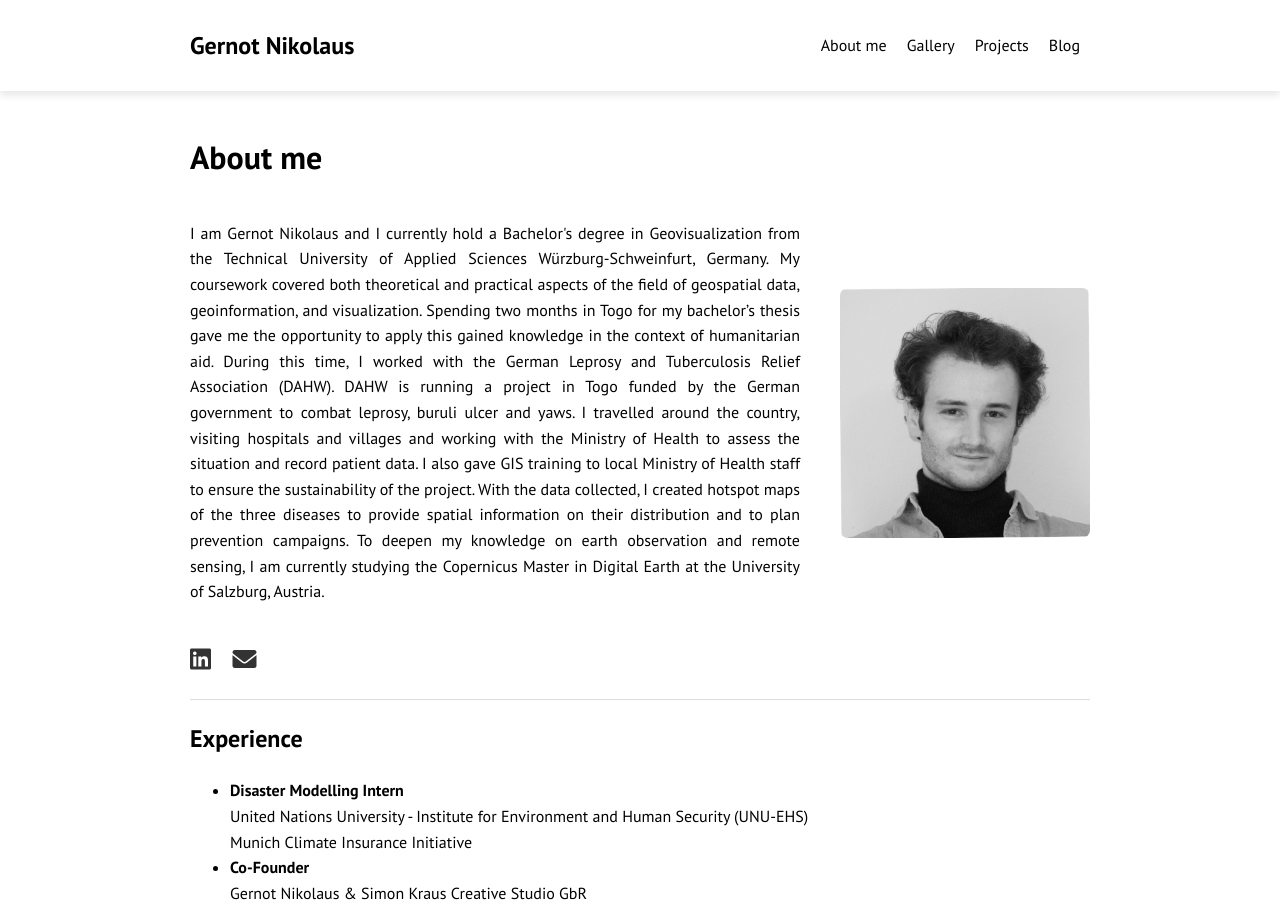
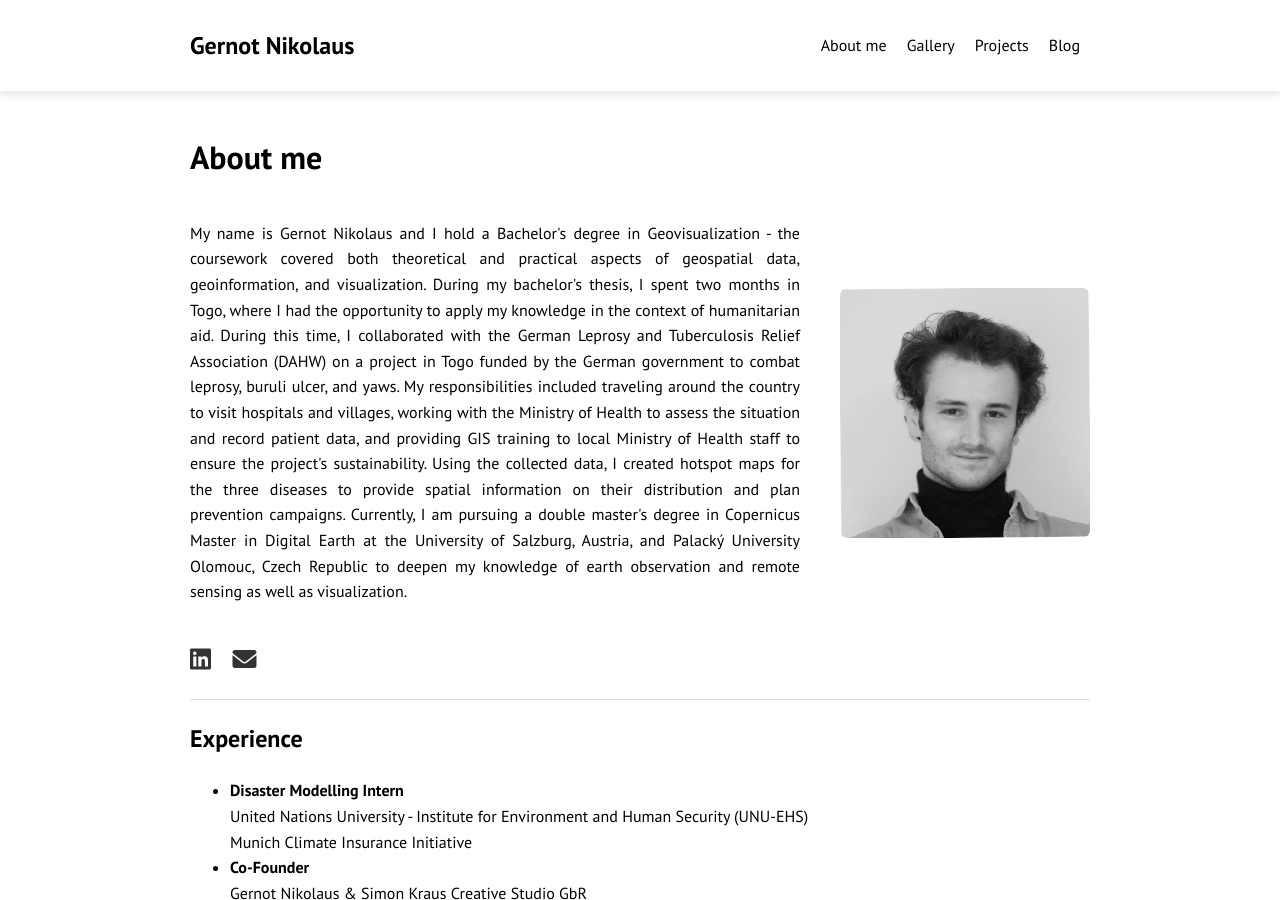
Before and after one commit to gernotnikolaus/gernotnikolaus.github.io, a Jekyll site: the page built from about.md, in a window 1280 px wide and 900 px high. Built offline with Jekyll 4.4.1, drawn with Linux system fonts in a browser that asks for light colours.

Commit message:
about me text

```diff
--- a/about.md
+++ b/about.md
@@ -5,7 +5,7 @@ title: About me
 
 <div class="about-container">
     <div class="about-text">
-        <p>I am Gernot Nikolaus and I currently hold a Bachelor's degree in Geovisualization from the Technical University of Applied Sciences Würzburg-Schweinfurt, Germany. My coursework covered both theoretical and practical aspects of the field of geospatial data, geoinformation, and visualization. Spending two months in Togo for my bachelor’s thesis gave me the opportunity to apply this gained knowledge in the context of humanitarian aid. During this time, I worked with the German Leprosy and Tuberculosis Relief Association (DAHW). DAHW is running a project in Togo funded by the German government to combat leprosy, buruli ulcer and yaws. I travelled around the country, visiting hospitals and villages and working with the Ministry of Health to assess the situation and record patient data. I also gave GIS training to local Ministry of Health staff to ensure the sustainability of the project. With the data collected, I created hotspot maps of the three diseases to provide spatial information on their distribution and to plan prevention campaigns. To deepen my knowledge on earth observation and remote sensing, I am currently studying the Copernicus Master in Digital Earth at the University of Salzburg, Austria.</p>
+        <p>My name is Gernot Nikolaus and I hold a Bachelor's degree in Geovisualization - the coursework covered both theoretical and practical aspects of geospatial data, geoinformation, and visualization. During my bachelor's thesis, I spent two months in Togo, where I had the opportunity to apply my knowledge in the context of humanitarian aid. During this time, I collaborated with the German Leprosy and Tuberculosis Relief Association (DAHW) on a project in Togo funded by the German government to combat leprosy, buruli ulcer, and yaws. My responsibilities included traveling around the country to visit hospitals and villages, working with the Ministry of Health to assess the situation and record patient data, and providing GIS training to local Ministry of Health staff to ensure the project's sustainability. Using the collected data, I created hotspot maps for the three diseases to provide spatial information on their distribution and plan prevention campaigns. Currently, I am pursuing a double master's degree in Copernicus Master in Digital Earth at the University of Salzburg, Austria, and Palacký University Olomouc, Czech Republic to deepen my knowledge of earth observation and remote sensing as well as visualization.</p>
     </div>
     <img src="{{ "/assets/images/GernotNikolaus_portrait.jpg" | relative_url }}" alt="Gernot Nikolaus" class="about-image">
 </div>
```
